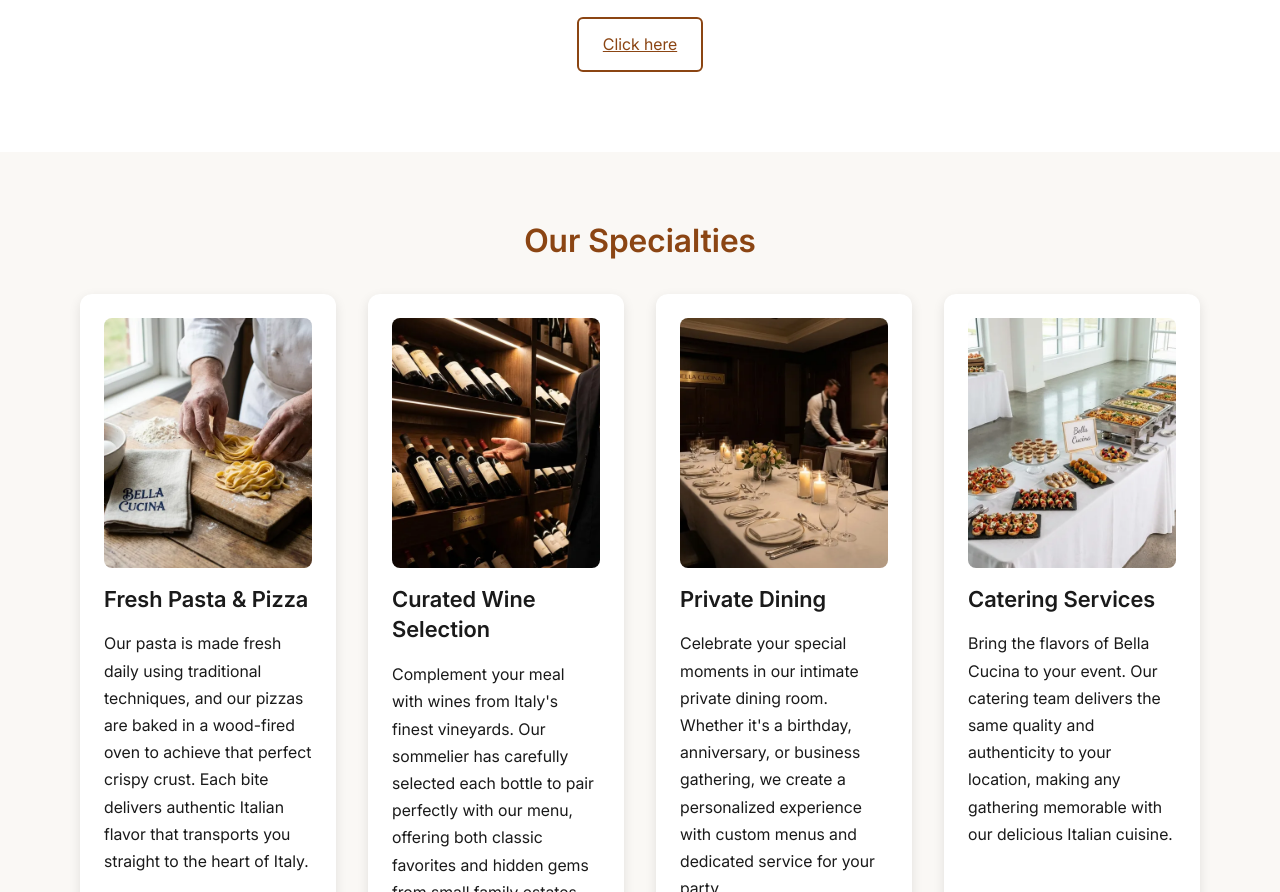
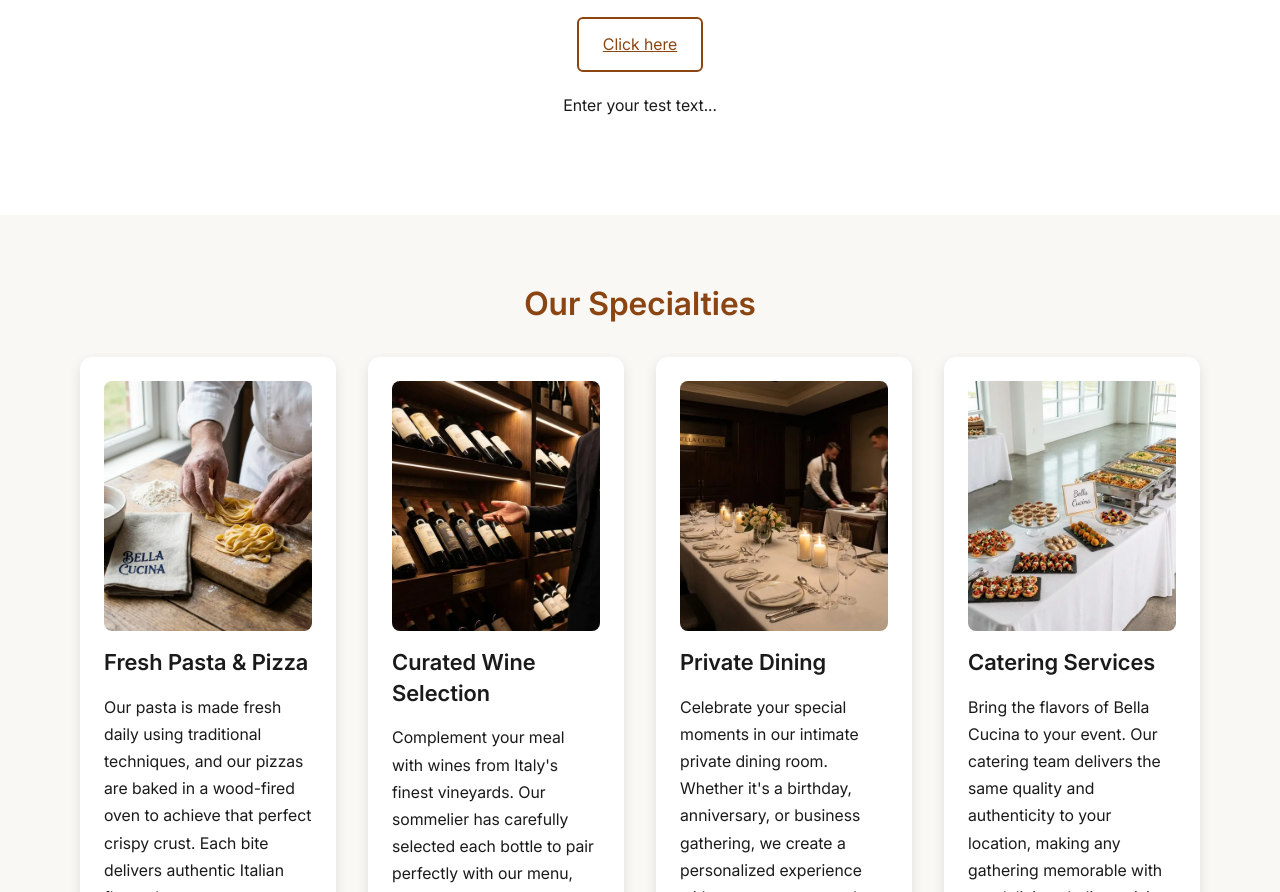
Before and after one commit to slipwoker/zappy-website-219d65e4-493a-4ba6-92f6-03a26dbe265f, a plain HTML site: page index.html in a window 1280 px wide. Shown: the part 975-1867 px from the top of the page. Drawn offline with Linux system fonts and the light colour scheme; no server answers.

Commit message:
Added paragraph element

```diff
--- a/index.html
+++ b/index.html
@@ -313,7 +313,7 @@
 <div class="container">
 <h2>Welcome to Bella Cucina</h2>
 <p>For three generations, our family has been sharing the authentic flavors of Italy with our community. Every dish tells a story, crafted from recipes passed down through the years and prepared with the finest locally-sourced ingredients. From our kitchen to your table, we invite you to experience the warmth of Italian hospitality and the joy of sharing a meal together.test<br>tesefnsdfnsdkfjn<br>sdfsodifjsodifj</p>
-<div class="zappy-inserted-element" style="margin: 20px 0; text-align: center; display: flex; justify-content: center;"><a id="element-saved-1764492997568-a8rpus3frta" href="#" class="btn btn-outline" style="color: #8B4513; border: 2px solid #8B4513; background-color: transparent; padding: 12px 24px; border-radius: 6px; transition: all 0.3s; cursor: pointer !important;" data-element-type="button">Click here</a></div></div>
+<div class="zappy-inserted-element" style="margin: 20px 0; text-align: center; display: flex; justify-content: center;"><a id="element-saved-1764492997568-a8rpus3frta" href="#" class="btn btn-outline" style="color: #8B4513; border: 2px solid #8B4513; background-color: transparent; padding: 12px 24px; border-radius: 6px; transition: all 0.3s; cursor: pointer !important;" data-element-type="button">Click here</a></div><div class="zappy-inserted-element" style="margin: 20px 0; text-align: center; display: flex; justify-content: center;"><p id="element-saved-1764493168403-ggog8xgh86t" class="text-base text-gray-700 leading-relaxed" style="color: #1a1a1a;" data-element-type="paragraph">Enter your test text...</p></div></div>
 </section>
 <section class="specialties">
 <div class="container">
```
Also changed, not shown: public/index.html (+1 -1 lines).
